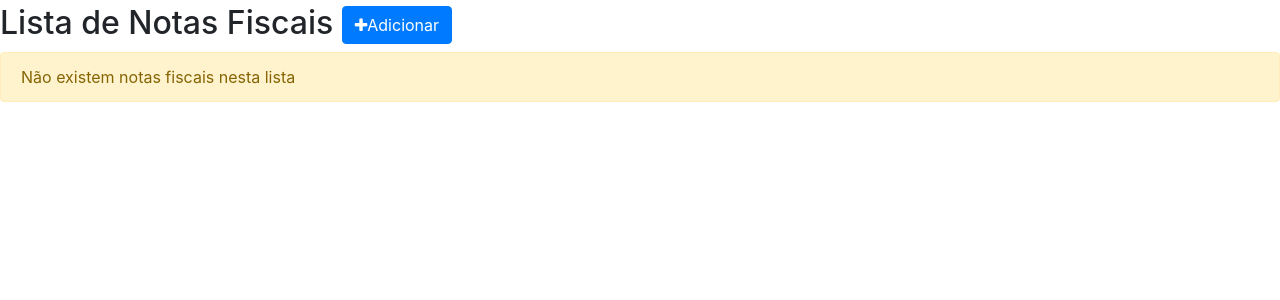
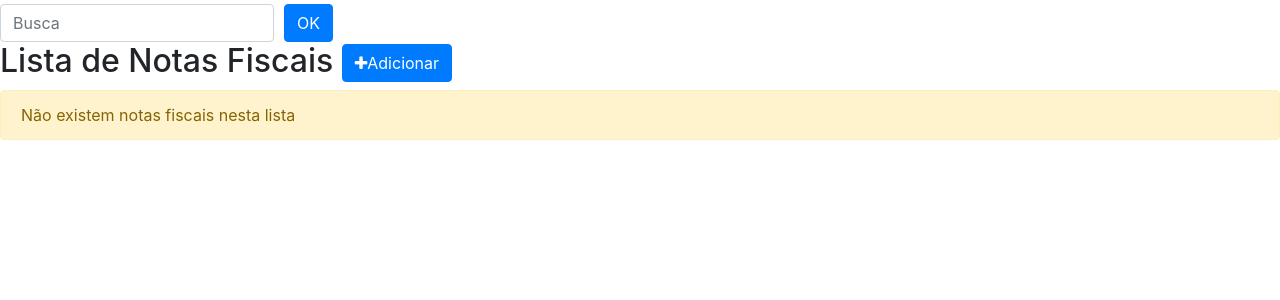
Before and after one commit to vvalcristina/notafiscal, a Django app: template projeto/notafiscal/templates/notafiscal_list.html in a window 1280 px wide. Shown: the part 56-356 px from the top of the page. Run offline with Django 3.2, Linux system fonts and the light colour scheme; the template is opened without the code that fills it, so the values that code supplies are empty; parts of the project's set-up code (start-up, migrations or seed data) failed here and were passed over; some libraries are stand-ins or nearby versions.

Commit message:
Adicionando filtro

```diff
--- a/projeto/notafiscal/templates/notafiscal_list.html
+++ b/projeto/notafiscal/templates/notafiscal_list.html
@@ -1,5 +1,16 @@
 {% extends "base.html" %}
 {% block content %}
+<div class="row">
+  <div class="col-sm-6">
+    <form action="."method="GET" class="form-inline">
+      <input type="text" id="search" name="search" class="form-control" placeholder="Busca">
+      <input type="submit" class="btn btn-primary" style="margin-left: 10px;" value="OK">
+    </form>
+  </div>
+</div>
+
+
+<div class="page-header">
   <h2>Lista de Notas Fiscais
     <span class="pull-righ">
       <a href="{% url 'notafiscal:notafiscal_add' %}">
@@ -39,4 +50,6 @@
   {% else %}
     <p class="alert alert-warning">Não existem notas fiscais nesta lista</p>
   {% endif %}
+</div>
+
 {% endblock content %}
--- a/projeto/notafiscal/views.py
+++ b/projeto/notafiscal/views.py
@@ -1,11 +1,16 @@
+from django.http import JsonResponse
 from django.shortcuts import render
 from django.views.generic import CreateView, UpdateView
 from .models import NotaFiscal
 from .forms import NotaFiscalForm
+from django.db.models import Q
 
 def notafiscal_list(request):
     template_name='notafiscal_list.html'
     objects=NotaFiscal.objects.all()
+    search= request.GET.get('search')
+    if search:
+        objects = objects.filter(Q(descricao__icontains=search) | Q(numero__icontains=search))
     context ={'object_list': objects}
     return render(request, template_name, context)
 
@@ -14,6 +19,7 @@ def notafiscal_detail(request, pk):
     obj= NotaFiscal.objects.get(pk=pk)
     context ={'object': obj}
     return render(request, template_name, context)
+
 
 def notafiscal_add(request):
     template_name='notafiscal_form.html'
--- a/projeto/settings.py
+++ b/projeto/settings.py
@@ -127,3 +127,7 @@ USE_TZ = True
 # https://docs.djangoproject.com/en/2.2/howto/static-files/
 
 STATIC_URL = '/static/'
+STATIC_ROOT = os.path.join(BASE_DIR, 'staticfiles')
+
+LOGIN_URL = '/admin/login'
+LOGOUT_REDIRECT_URL = 'core:index'
```
Lines whose indentation alone changed are shown as unchanged.
